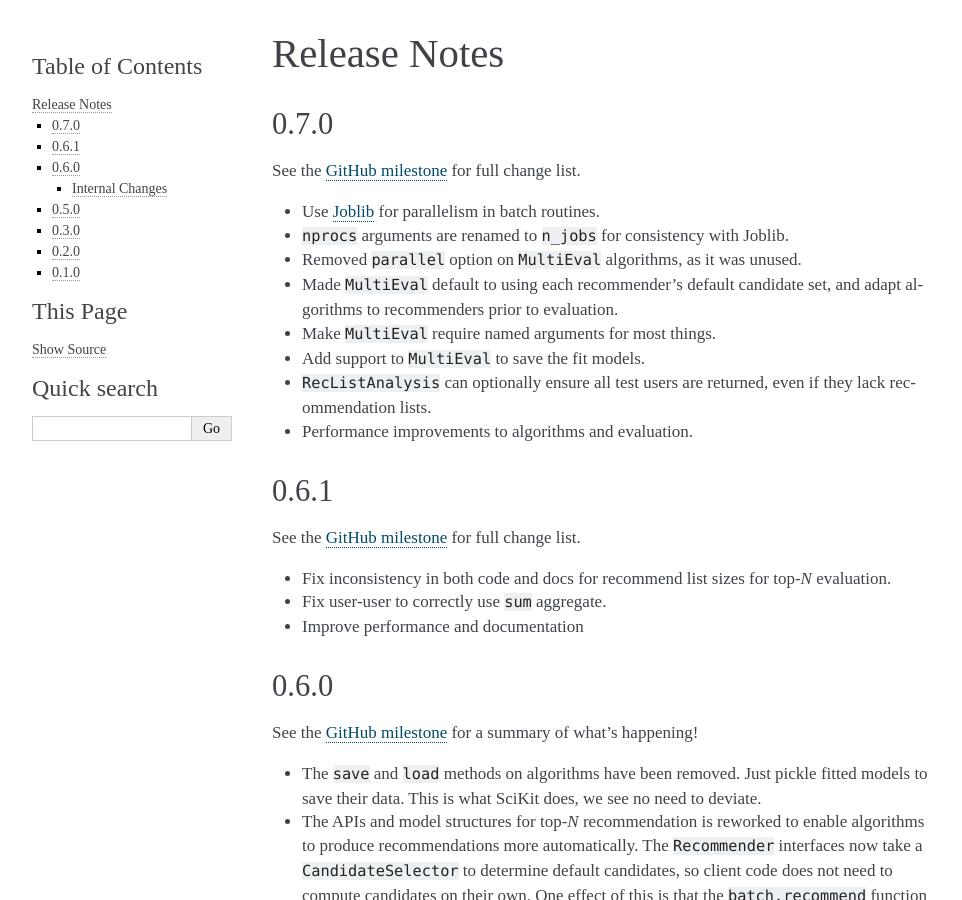
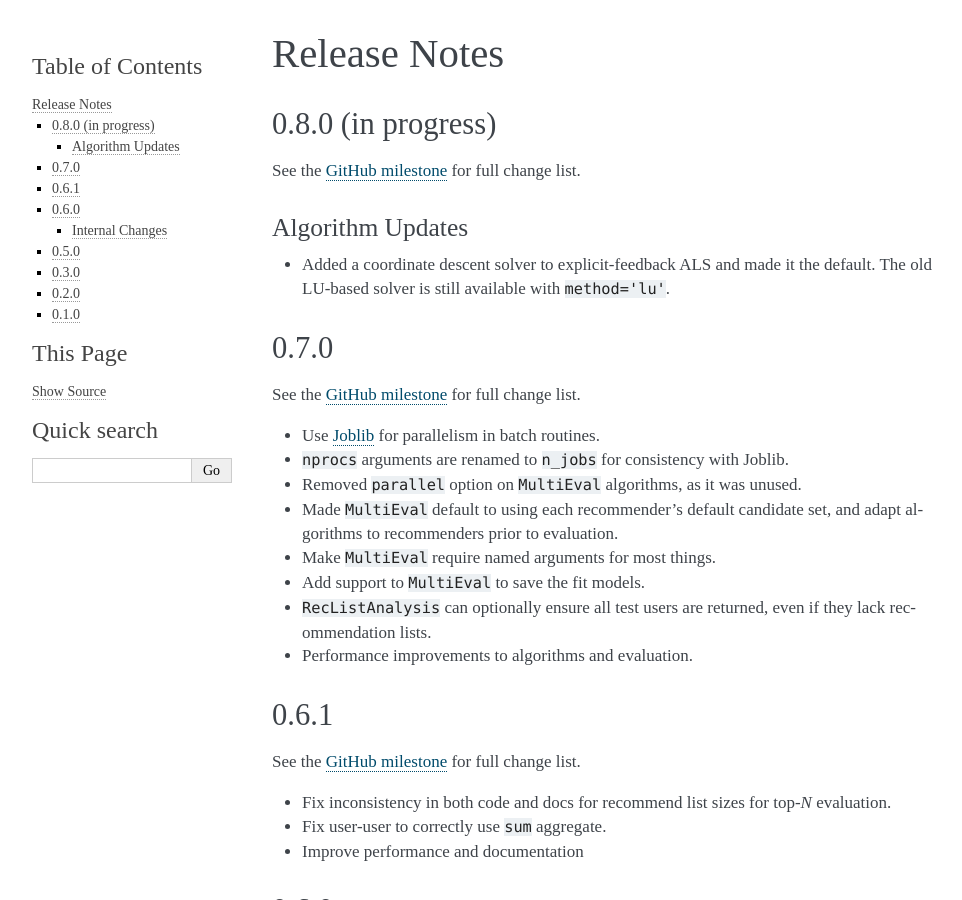
Before and after one commit to lenskit/lkpy, a Sphinx documentation site: the page built from doc/releases.md, in a window 1280 px wide and 900 px high. Shown: the whole window, without its empty margins (148-1110 px from the left). Built offline with Sphinx 7.4.7, drawn with Linux system fonts in a browser that asks for light colours.

Commit message:
Add coordinate descent

```diff
--- a/doc/releases.md
+++ b/doc/releases.md
@@ -1,4 +1,13 @@
 # Release Notes
+
+## 0.8.0 (in progress)
+
+See the [GitHub milestone](https://github.com/lenskit/lkpy/milestone/5) for full change list.
+
+### Algorithm Updates
+
+- Added a coordinate descent solver to explicit-feedback ALS and made it the default.  The old
+  LU-based solver is still available with `method='lu'`.
 
 ## 0.7.0
 
```
